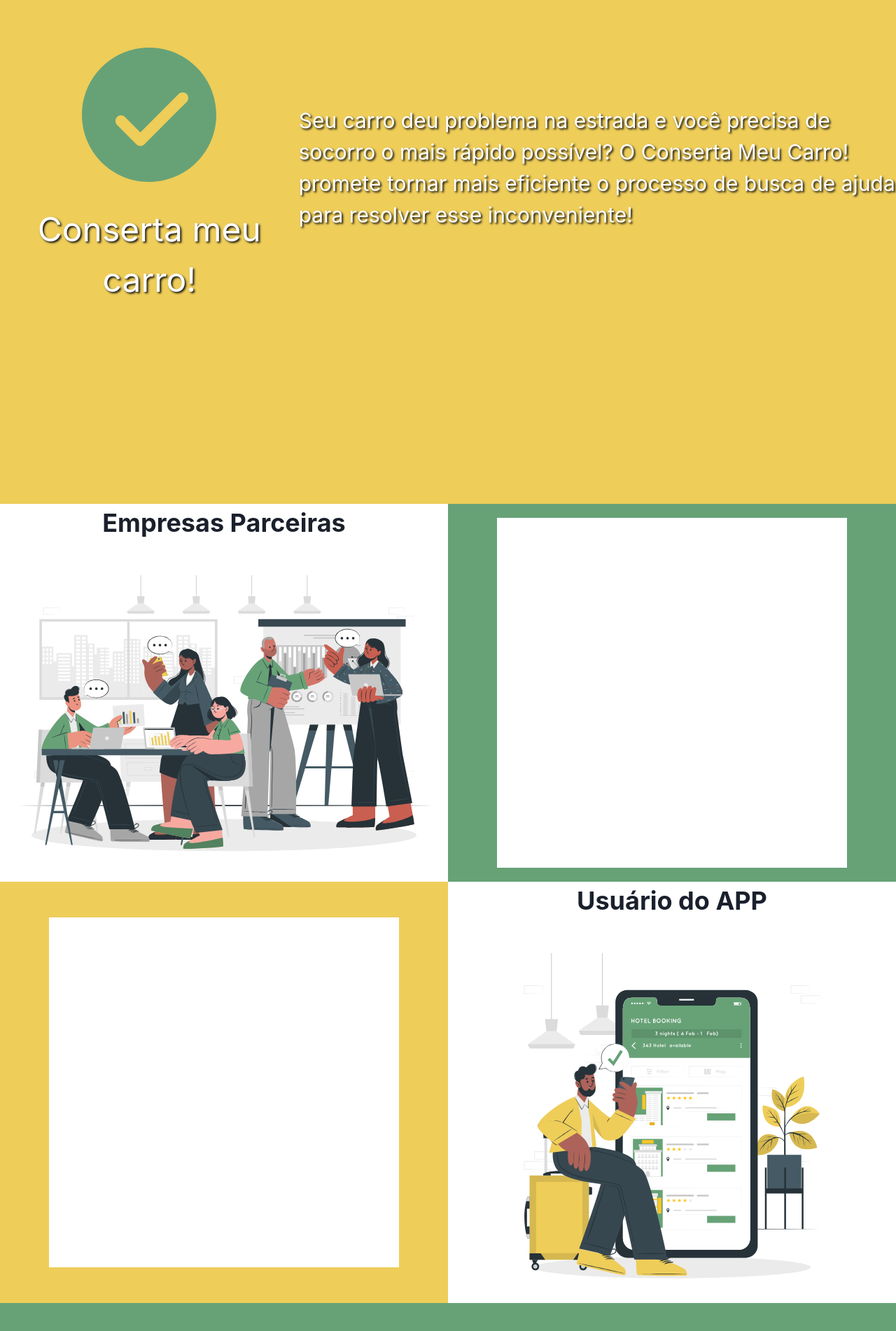
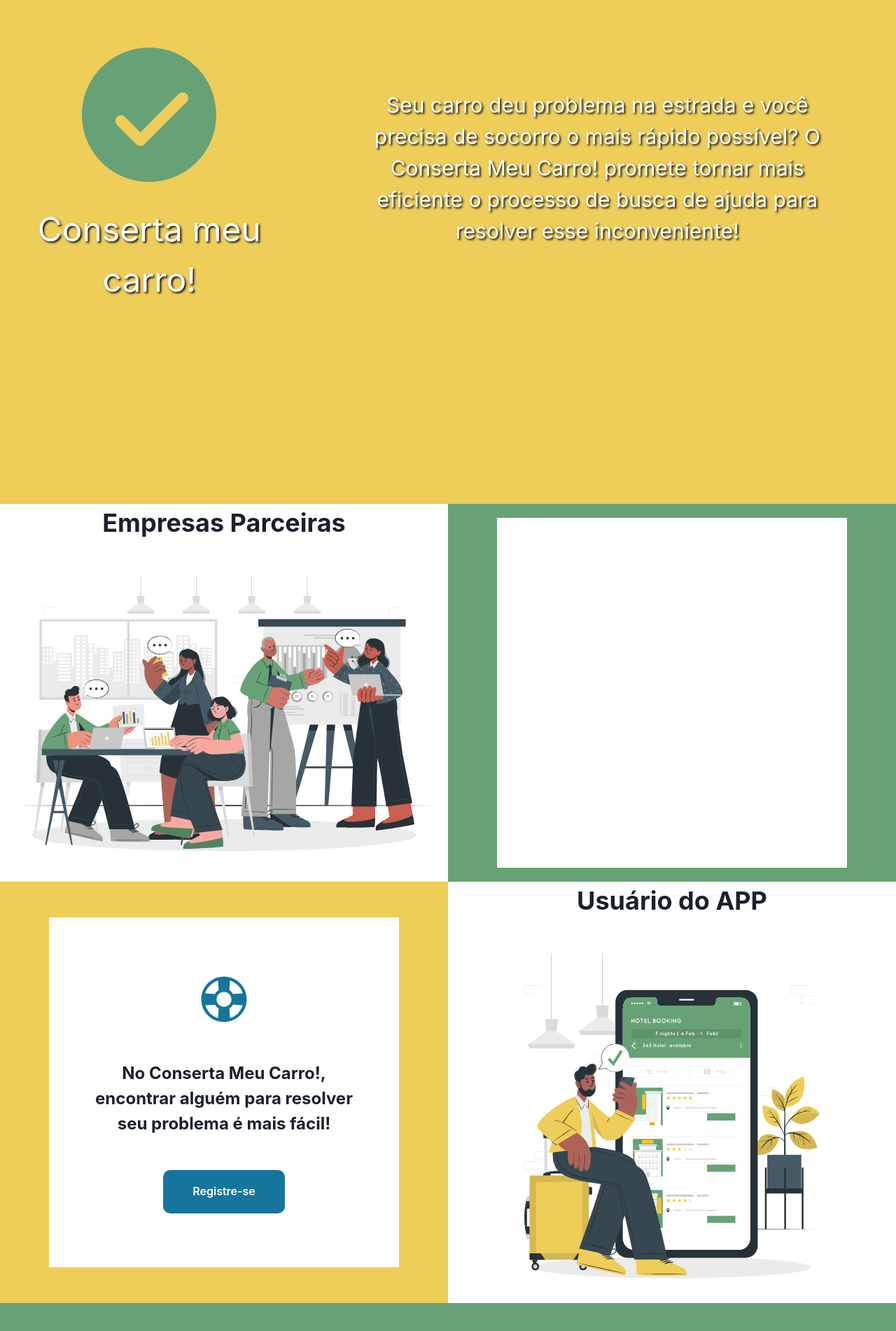
Before and after one commit to cricardolima/capstone-s6, a React (Create React App) app: page / in a window 1280 px wide. Shown: the part 1200-3102 px from the top of the page at 70% size. Built offline with nearby package versions, Linux system fonts and the light colour scheme; no server answers.

Commit message:
feat: implements home's user section content

```diff
--- a/src/pages/Home/index.tsx
+++ b/src/pages/Home/index.tsx
@@ -8,7 +8,6 @@ import {
   Image,
   Text,
   Icon,
-  Grid,
   Flex,
 } from "@chakra-ui/react";
 import logo from "../../assets/logo.png";
@@ -17,6 +16,7 @@ import Partners from "../../assets/Company-cuate.svg";
 import Users from "../../assets/Hotel Booking-cuate.svg";
 import { useHistory } from "react-router";
 import { AiOutlineArrowDown } from "react-icons/ai";
+import { IoIosHelpBuoy } from "react-icons/io";
 import { Footer } from "../../components/Footer";
 
 export const Home = () => {
@@ -110,17 +110,19 @@ export const Home = () => {
             Conserta meu carro!
           </Text>
         </VStack>
+        <HStack flex={2} color="baseDefault" justifyContent="center">
           <Text
-          flex={2}
             as="h3"
+            maxW="80%"
             fontSize="3xl"
-          color="baseDefault"
             textShadow="2px 2px 3px #111111"
+            textAlign="center"
           >
             Seu carro deu problema na estrada e você precisa de socorro o mais
-          rápido possível? O Conserta Meu Carro! promete tornar mais eficiente o
-          processo de busca de ajuda para resolver esse inconveniente!
+            rápido possível? O Conserta Meu Carro! promete tornar mais eficiente
+            o processo de busca de ajuda para resolver esse inconveniente!
           </Text>
+        </HStack>
       </Flex>
       <Flex flexDirection={["column", "row", "row", "row"]} width="100%">
         <Flex flexDirection="column" width="100%" margin="0 auto">
@@ -155,12 +157,37 @@ export const Home = () => {
           justifyContent="center"
           padding="20px 0px"
         >
-          <Box
+          <VStack
             h="500px"
             width="90%"
             maxWidth="500px"
             backgroundColor="baseDefault"
-          ></Box>
+            justifyContent="center"
+            spacing={12}
+          >
+            <Icon boxSize="80px" color="blue.600" as={IoIosHelpBuoy} />
+            <Text
+              maxW="80%"
+              as="h2"
+              textAlign="center"
+              fontSize="2xl"
+              fontWeight="bold"
+            >
+              No Conserta Meu Carro!, encontrar alguém para resolver seu
+              problema é mais fácil!
+            </Text>
+            <Button
+              w="174px"
+              h="62px"
+              borderRadius="10px"
+              backgroundColor="blue.600"
+              color="baseDefault"
+              onClick={() => goTo("/registerUser")}
+              _hover={{ backgroundColor: "primary" }}
+            >
+              Registre-se
+            </Button>
+          </VStack>
         </Stack>
         <Flex flexDirection="column" width="100%" margin="0 auto">
           <VStack spacing={12}>
```
Lines whose indentation alone changed are shown as unchanged.
